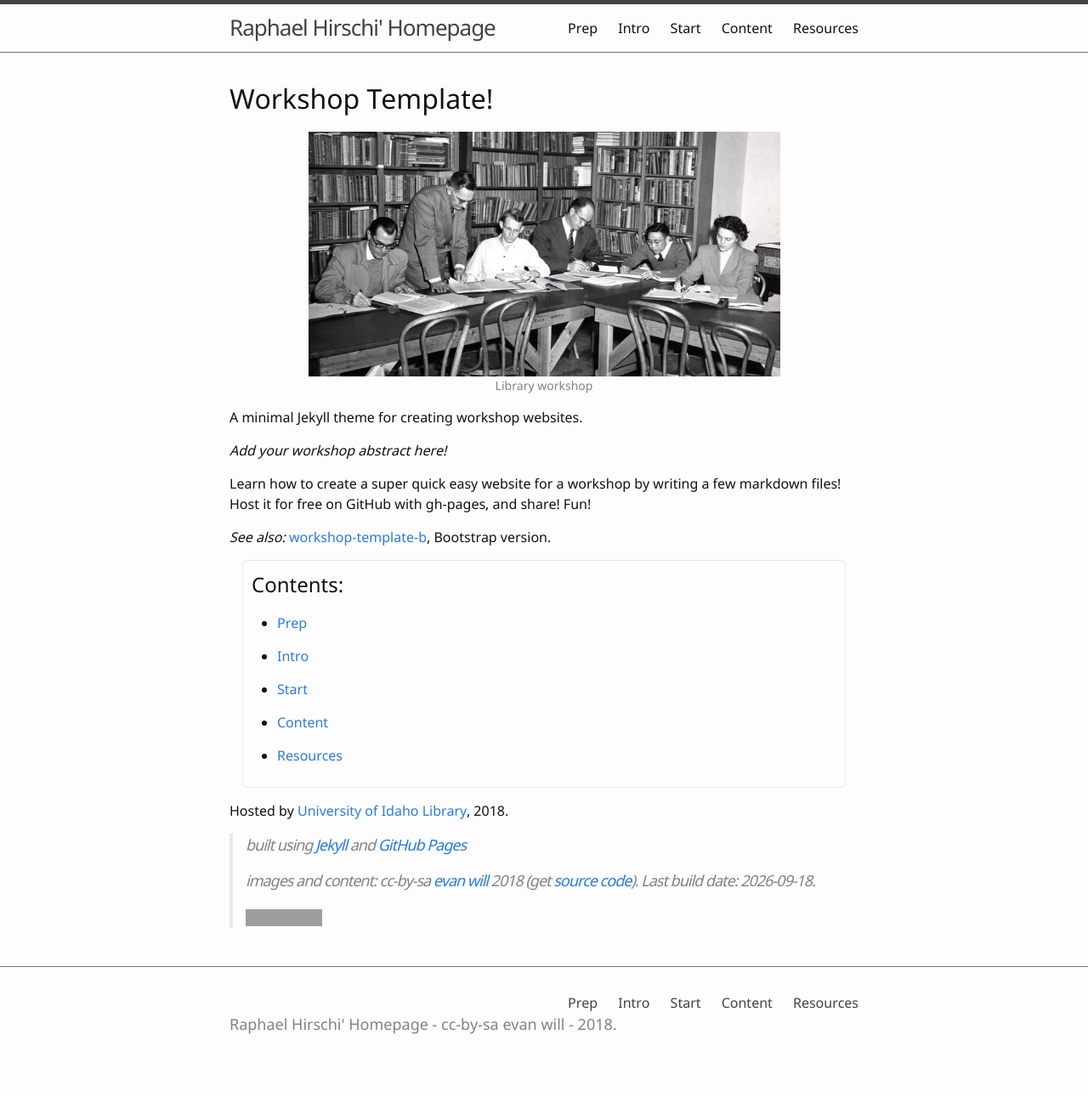
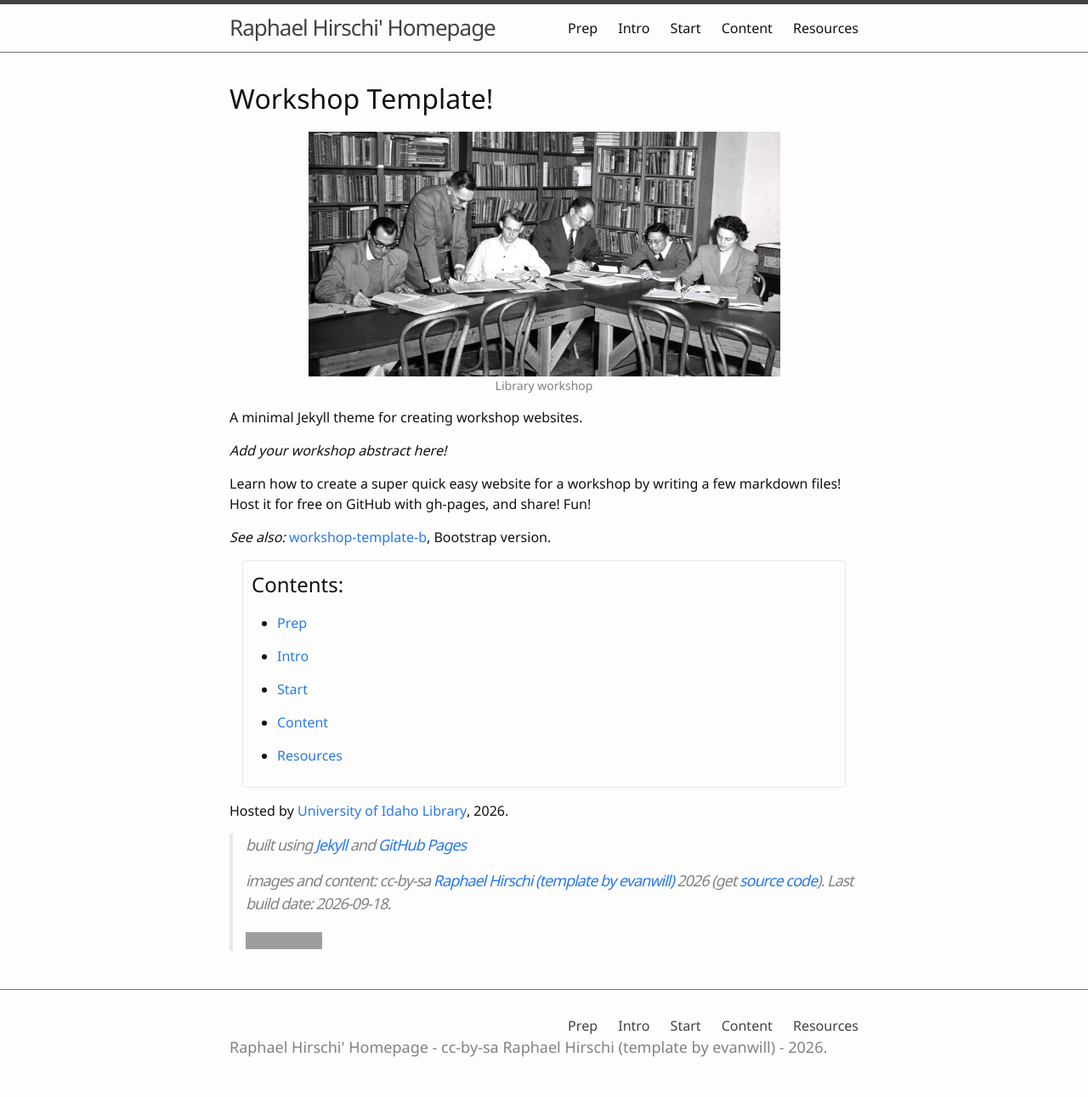
Before and after one commit to raphael-hirschi/raphi.github.io, a Jekyll site: the page built from index.md, in a window 1280 px wide. Shown: the whole page at 85% size. Built offline with Jekyll 4.4.1, drawn with Linux system fonts in a browser that asks for light colours; before the commit the page ends 1264 px from its top, so only the background shows below that; grey boxes are pictures that could not be loaded.

Commit message:
Update site metadata in _config.yml

```diff
--- a/_config.yml
+++ b/_config.yml
@@ -10,13 +10,14 @@
 # title appears in the header
 title: Raphael Hirschi' Homepage
 # description and keywords for meta tags
-description: "Create an OER workshop website quick and easy!"
-keywords: "workshops, OER, Open Education, websites, gh-pages, jekyll"
+description: "Raphael Hirschi's homepage and updates"
+keywords: "Raphael Hirschi massive rotation stars supernovae black holes"
 
 # author settings for cc-by, appears in the footer
-author: evan will
-pub_year: 2018
-github_username: evanwill
+author: Raphael Hirschi (template by evanwill)
+pub_year: 2026
+github_username: raphael-hirschi
+#evanwill
 
 # add the full url for the github repository
 repo: "https://github.com/raphael-hirschi/raphael-hirschi.github.io"
```
